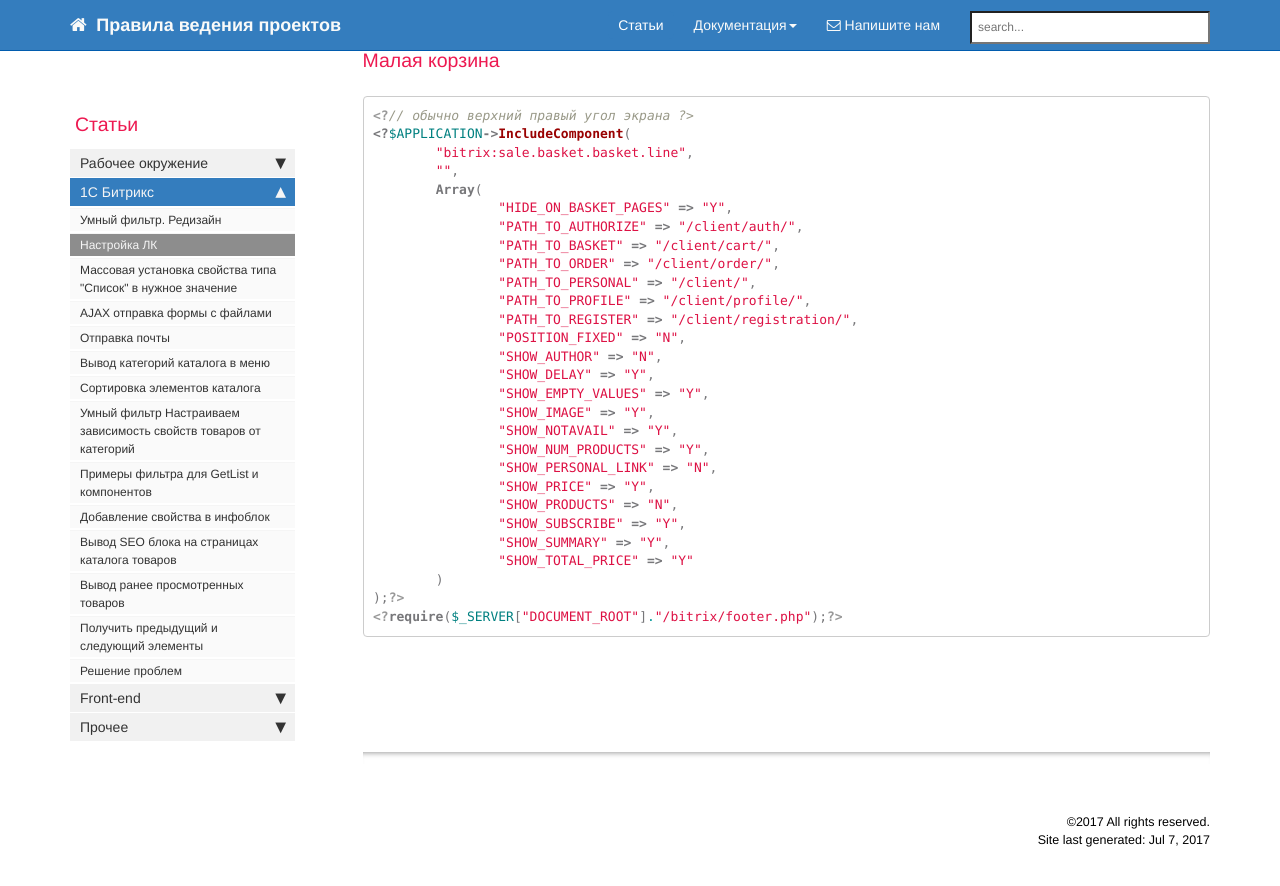
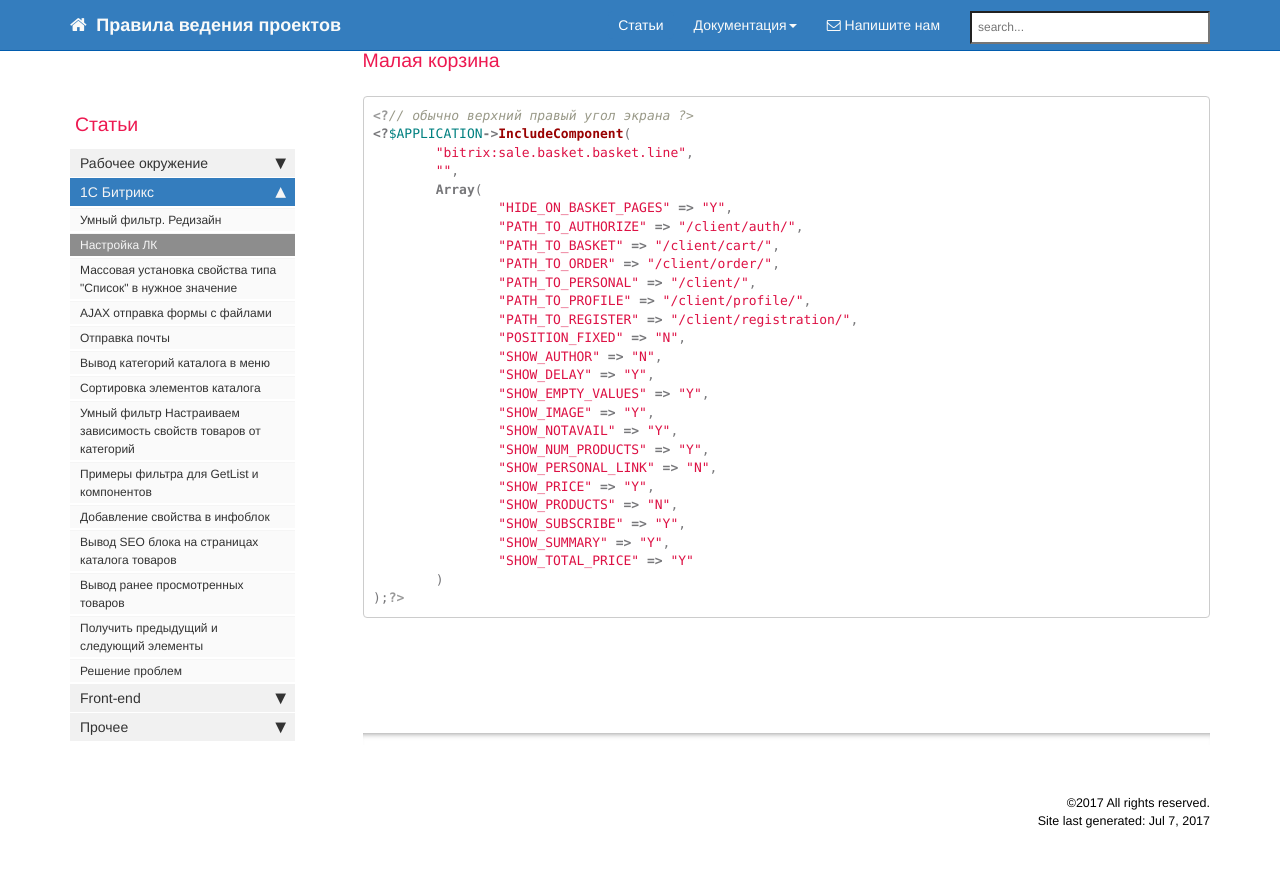
Before and after one commit to gdecider/gdecider.github.io, a Jekyll site: the page built from pages/articles/articles_bx_lk.md, in a window 1280 px wide and 900 px high, scrolled down 4462 px. Shown: the top 886 px of the window. Built offline with Jekyll 4.4.1, drawn with Linux system fonts in a browser that asks for light colours; nearby versions of some CDN libraries; comment, search, counter and statistics services are not loaded.

Commit message:
Update articles_bx_lk.md

````diff
--- a/pages/articles/articles_bx_lk.md
+++ b/pages/articles/articles_bx_lk.md
@@ -248,5 +248,4 @@ $APPLICATION->SetTitle("Корзина");
 		"SHOW_TOTAL_PRICE" => "Y"
 	)
 );?>
-<?require($_SERVER["DOCUMENT_ROOT"]."/bitrix/footer.php");?>
 ```
````
